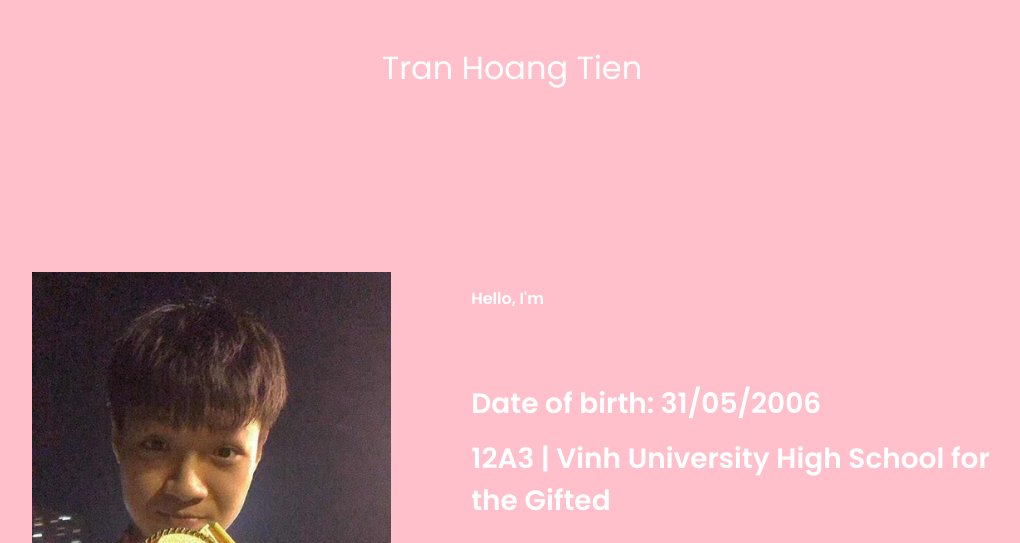
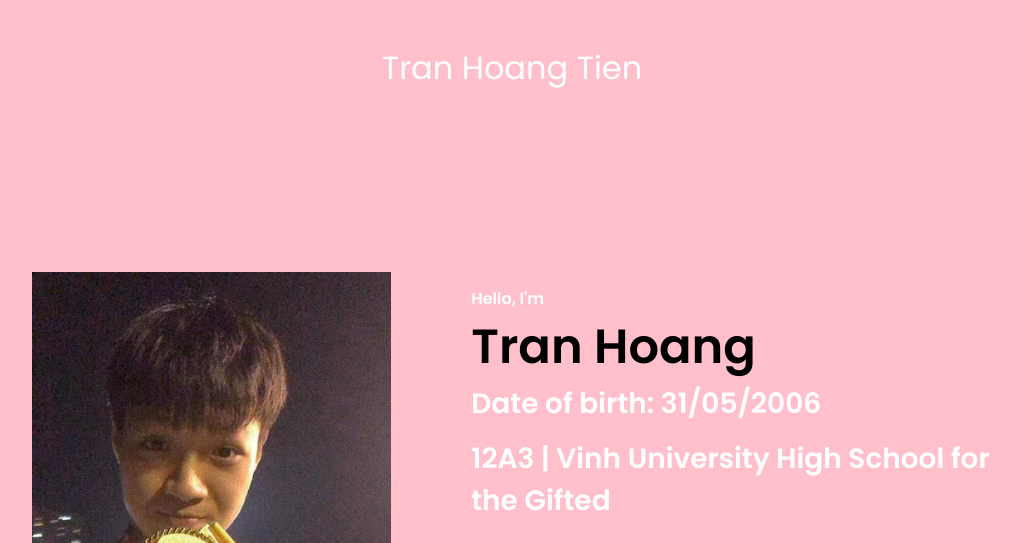
Before and after one commit to tientran222/tientran222, a plain HTML site: page index.html in a window 1280 px wide. Shown: the top 543 px of the page, without its empty margins (128-1148 px from the left). Drawn offline with Linux system fonts and the light colour scheme.

Commit message:
Update style.css

```diff
--- a/style.css
+++ b/style.css
@@ -210,7 +210,7 @@ section {
 }
 
 .title {
-  color: #ffc0cb;
+  color: #000000;
   font-size: 3rem;
   text-align: left;
 }
```
